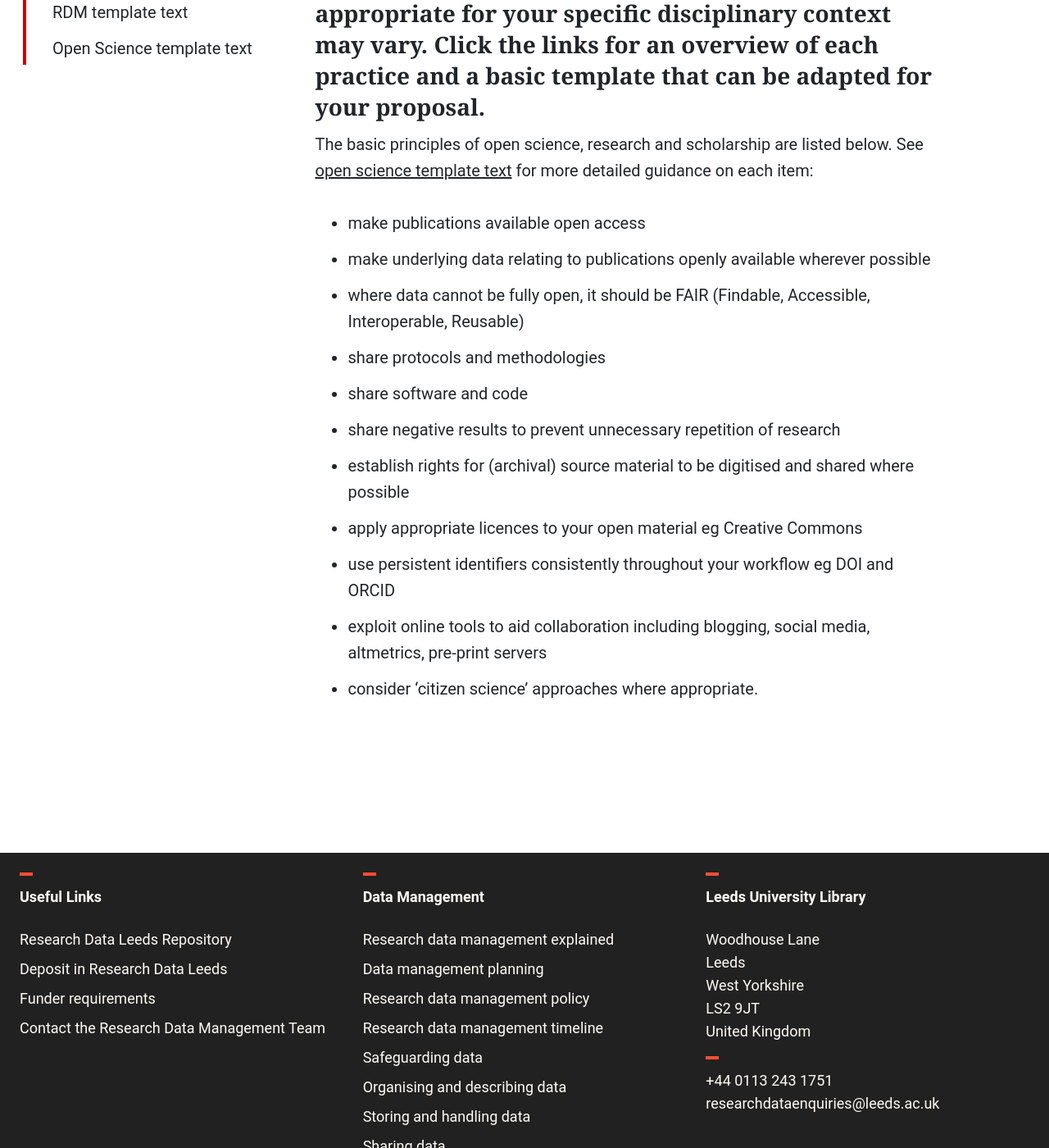
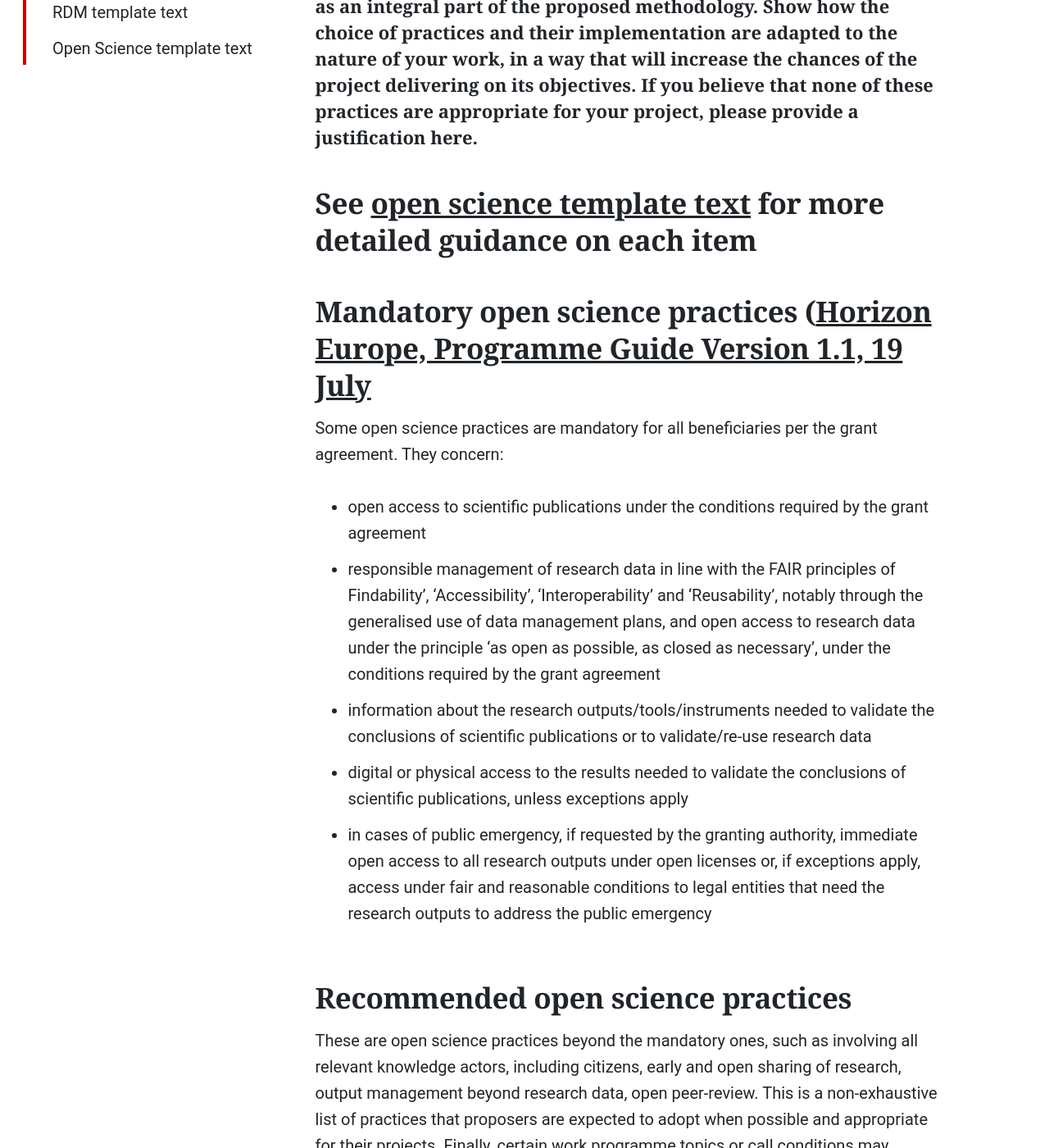
Before and after one commit to uol-library/rdl-handbook, a Jekyll site: the page built from pages/open-research/eu-open-science.md, in a window 1280 px wide and 1400 px high, scrolled down 543 px. Shown: the whole window at 82% size. Built offline with Jekyll 4.4.1, drawn with Linux system fonts in a browser that asks for light colours; some web fonts are replaced; some of the changed text lies outside the part shown.

Commit message:
Update eu-open-science.md

```diff
--- a/pages/open-research/eu-open-science.md
+++ b/pages/open-research/eu-open-science.md
@@ -6,19 +6,40 @@ index: true
 permalink: /open-research/eu-open-science/
 ---
 
-#### The open approaches that are relevant and appropriate for your specific disciplinary context may vary. Click the links for an overview of each practice and a basic template that can be adapted for your proposal.
+##### Describe how appropriate open science practices are implemented as an integral part of the proposed methodology. Show how the choice of practices and their implementation are adapted to the nature of your work, in a way that will increase the chances of the project delivering on its objectives. If you believe that none of these practices are appropriate for your project, please provide a justification here.
+
+### See [open science template text](https://handbook.researchdata.leeds.ac.uk/open-research/open-science-template/) for more detailed guidance on each item
+
+### Mandatory open science practices ([Horizon Europe, Programme Guide Version 1.1, 19 July](https://ec.europa.eu/info/funding-tenders/opportunities/docs/2021-2027/horizon/guidance/programme-guide_horizon_en.pdf)
+
+Some open science practices are mandatory for all beneficiaries per the grant agreement. They concern:
+
+* open access to scientific publications under the conditions required by the grant agreement
+* responsible management of research data in line with the FAIR principles of Findability’, ‘Accessibility’, ‘Interoperability’ and ‘Reusability’, notably through the generalised use of data management plans, and open access to research data under the principle ‘as open as possible, as closed as necessary’, under the conditions required by the grant agreement
+* information about the research outputs/tools/instruments needed to validate the conclusions of scientific publications or to validate/re-use research data
+* digital or physical access to the results needed to validate the conclusions of scientific publications, unless exceptions apply
+* in cases of public emergency, if requested by the granting authority, immediate open access to all research outputs under open licenses or, if exceptions apply, access under fair and reasonable conditions to legal entities that need the research outputs to address the public emergency
+
+### Recommended open science practices
+
+These are open science practices beyond the mandatory ones, such as involving all relevant knowledge actors, including citizens, early and open sharing of research,
+output management beyond research data, open peer-review. This is a non-exhaustive list of practices that proposers are expected to adopt when possible and appropriate for
+their projects. Finally, certain work programme topics or call conditions may encourage specific additional open science practices.
+
+The open approaches that are relevant and appropriate for your specific disciplinary context may vary. Click the links for an overview of each practice and a basic template that can be adapted for your proposal.
 
 
-The basic principles of open science, research and scholarship are listed below. See [open science template text](https://handbook.researchdata.leeds.ac.uk/open-research/open-science-template/) for more detailed guidance on each item:
-
-* make publications available open access
-* make underlying data relating to publications openly available wherever possible
-* where data cannot be fully open, it should be FAIR (Findable, Accessible, Interoperable, Reusable)
-* share protocols and methodologies
-* share software and code
-* share negative results to prevent unnecessary repetition of research
-* establish rights for (archival) source material to be digitised and shared where possible
-* apply appropriate licences to your open material eg Creative Commons
-* use persistent identifiers consistently throughout your workflow eg DOI and ORCID
-* exploit online tools to aid collaboration including blogging, social media, altmetrics, pre-print servers
-* consider 'citizen science' approaches where appropriate.
+* open qualitative data for research documentation or further use e.g. Open interview transcripts / workshop notes
+* Open analysis code (analytical code for data analysis that anyone can inspect, modify, and enhance)
+* Open software code (source code for software that anyone can inspect, modify, and enhance)
+* Preprints i.e. version of a scholarly or scientific paper published online before formal peer review and publication
+* Open licences (e.g. CC-BY, MIT licence) (public license that specifies what can and cannot be done with a work, stating permissions and restrictions)
+* Open Peer Review (review mechanism disclosing author and referee identities to one another at any point during the peer review or publication process)
+* Open Materials (any ancillary research materials such as protocols, proposals, stimuli, codebooks etc. published online)
+* Open / electronic lab notebooks (designed to replace paper laboratory notebooks and published online0
+* Preregistration (specifying a research plan in advance of a study and submitting it to a registry)
+* Registered reports (publishing format emphasising the importance of the research question and the quality of methodology by conducting peer review prior to data collection)
+* Collaborative writing tools (online platforms to facilitate real time collaboration on documents or projects)
+* Alternative metrics (altmetrics) (a type of data that helps people understand how research is discussed online. Complementary to traditional bibliometrics like citation counts)
+* Open Educational Resources (freely accessible, openly licensed text, media, and other digital assets for use in teaching, learning, and assessment as well as for research purposes)
+* Citizen science
```
